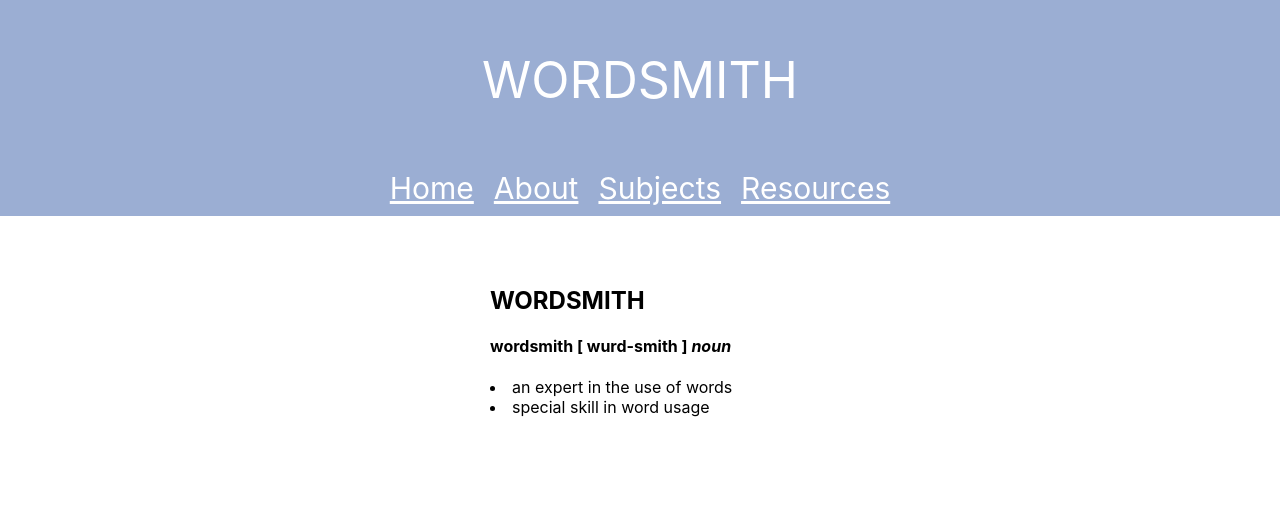
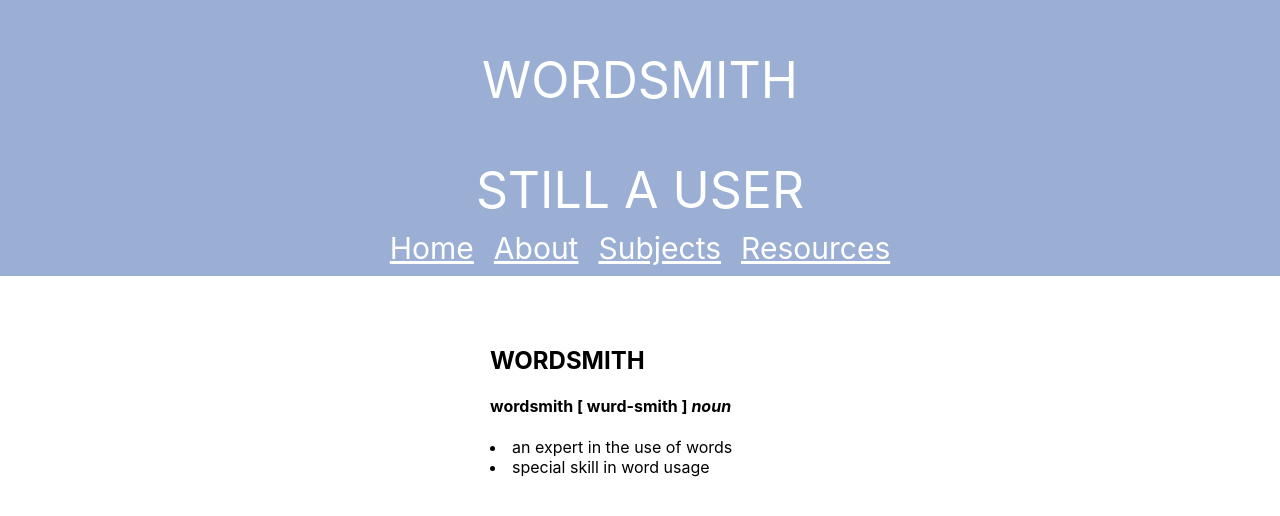
Before and after one commit to devWRM/frontend-wordsmith, a React (Create React App) app: page / in a window 1280 px wide. Shown: the top 516 px of the page. Built offline with nearby package versions, Linux system fonts and the light colour scheme; no server answers.

Commit message:
imported & rendered User in the header

```diff
--- a/src/components/App.js
+++ b/src/components/App.js
@@ -4,6 +4,7 @@ import React from 'react';
 import './App.css';
 import NavBar from './NavBar';
 import SubjectsContainer from './SubjectsContainer';
+import User from './User.js';
 
 
 class App extends React.Component {
@@ -15,12 +16,15 @@ class App extends React.Component {
             WORDSMITH
           </p>
 
+            <User />
             <NavBar />
 
 
         </header>
 
               <div className="app-container">
+
+
 
                 <SubjectsContainer />
 
```
